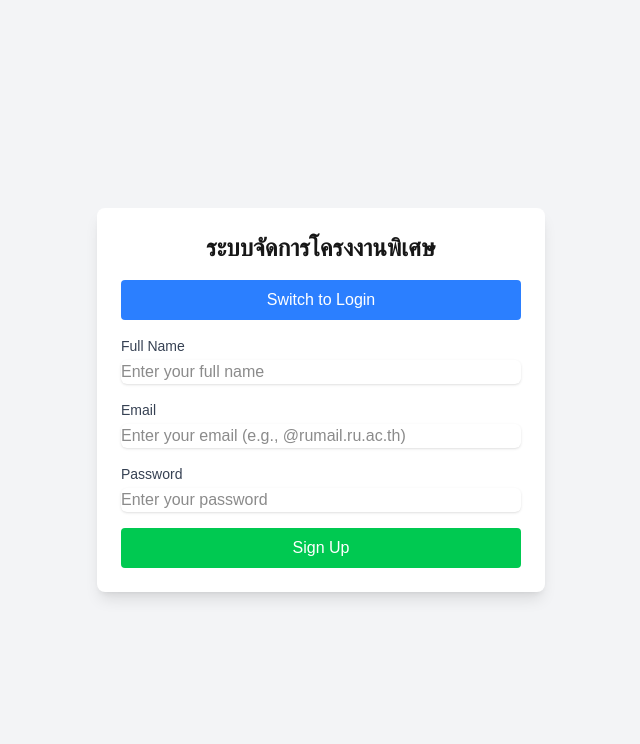
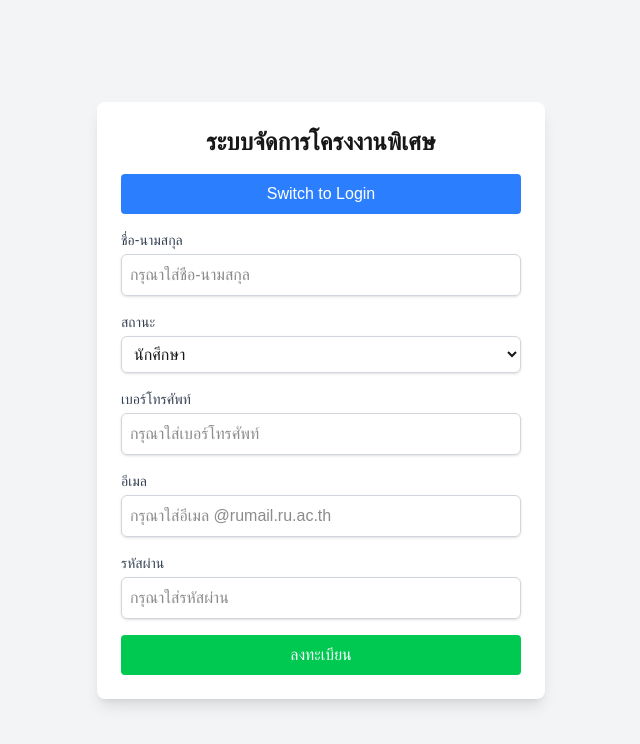
Before and after one commit to Narathip1707/project_4101, a Next.js app in the folder frontend/: page / in a window 1280 px wide. Both pictures are taken after a click on the button "Switch to Sign Up". Shown: the top 744 px of the page, without its empty margins (319-959 px from the left). Built offline with nearby package versions, Linux system fonts and the light colour scheme.

Commit message:
fix: enhance user model and registration form with additional fields and localization

```diff
--- a/frontend/src/app/page.tsx
+++ b/frontend/src/app/page.tsx
@@ -8,10 +8,12 @@ export default function Home() {
     email: '',
     password: '',
     fullName: '',
+    role: 'student', // default value
+    phone: '',
   });
   const [error, setError] = useState('');
 
-  const handleChange = (e: React.ChangeEvent<HTMLInputElement>) => {
+  const handleChange = (e: React.ChangeEvent<HTMLInputElement | HTMLSelectElement>) => {
     setFormData({ ...formData, [e.target.name]: e.target.value });
   };
 
@@ -34,7 +36,11 @@ export default function Home() {
         body: JSON.stringify({
           email: formData.email,
           password: formData.password,
-          ...(isSignUp && { fullName: formData.fullName }),
+          ...(isSignUp && {
+            fullName: formData.fullName,
+            role: formData.role,
+            phone: formData.phone
+          }),
         }),
       });
       const data = await response.json();
@@ -61,46 +67,74 @@ export default function Home() {
 
         <form onSubmit={handleSubmit} className="space-y-4">
           {isSignUp && (
+            <>
               <div>
-              <label className="block text-sm font-medium text-gray-700">Full Name</label>
+                <label className="block text-sm font-medium text-gray-700">ชื่อ-นามสกุล</label>
                 <input
                   type="text"
                   name="fullName"
                   value={formData.fullName}
                   onChange={handleChange}
-                className="mt-1 block w-full border-gray-300 rounded-md shadow-sm"
-                placeholder="Enter your full name"
+                  className="mt-1 block w-full border border-gray-300 rounded-md shadow-sm p-2"
+                  placeholder="กรุณาใส่ชื่อ-นามสกุล"
                 />
               </div>
+              <div>
+                <label className="block text-sm font-medium text-gray-700">สถานะ</label>
+                <select
+                  name="role"
+                  value={formData.role}
+                  onChange={handleChange}
+                  className="mt-1 block w-full border border-gray-300 rounded-md shadow-sm p-2"
+                >
+                  <option value="student">นักศึกษา</option>
+                  <option value="advisor">อาจารย์</option>
+                </select>
+              </div>
+              <div>
+                <label className="block text-sm font-medium text-gray-700">เบอร์โทรศัพท์</label>
+                <input
+                  type="tel"
+                  name="phone"
+                  value={formData.phone}
+                  onChange={handleChange}
+                  className="mt-1 block w-full border border-gray-300 rounded-md shadow-sm p-2"
+                  placeholder="กรุณาใส่เบอร์โทรศัพท์"
+                />
+              </div>
+            </>
           )}
+
           <div>
-            <label className="block text-sm font-medium text-gray-700">Email</label>
+            <label className="block text-sm font-medium text-gray-700">อีเมล</label>
             <input
               type="email"
               name="email"
               value={formData.email}
               onChange={handleChange}
-              className="mt-1 block w-full border-gray-300 rounded-md shadow-sm"
-              placeholder="Enter your email (e.g., @rumail.ru.ac.th)"
+              className="mt-1 block w-full border border-gray-300 rounded-md shadow-sm p-2"
+              placeholder="กรุณาใส่อีเมล @rumail.ru.ac.th"
             />
           </div>
+
           <div>
-            <label className="block text-sm font-medium text-gray-700">Password</label>
+            <label className="block text-sm font-medium text-gray-700">รหัสผ่าน</label>
             <input
               type="password"
               name="password"
               value={formData.password}
               onChange={handleChange}
-              className="mt-1 block w-full border-gray-300 rounded-md shadow-sm"
-              placeholder="Enter your password"
+              className="mt-1 block w-full border border-gray-300 rounded-md shadow-sm p-2"
+              placeholder="กรุณาใส่รหัสผ่าน"
             />
           </div>
+
           {error && <p className="text-red-500 text-sm">{error}</p>}
           <button
             type="submit"
             className="w-full bg-green-500 text-white py-2 rounded hover:bg-green-600"
           >
-            {isSignUp ? 'Sign Up' : 'Login'}
+            {isSignUp ? 'ลงทะเบียน' : 'เข้าสู่ระบบ'}
           </button>
         </form>
       </div>
```
Also changed, not shown: 1 other file (tests, documents, lock files or other folders). Lines whose indentation alone changed are shown as unchanged.
